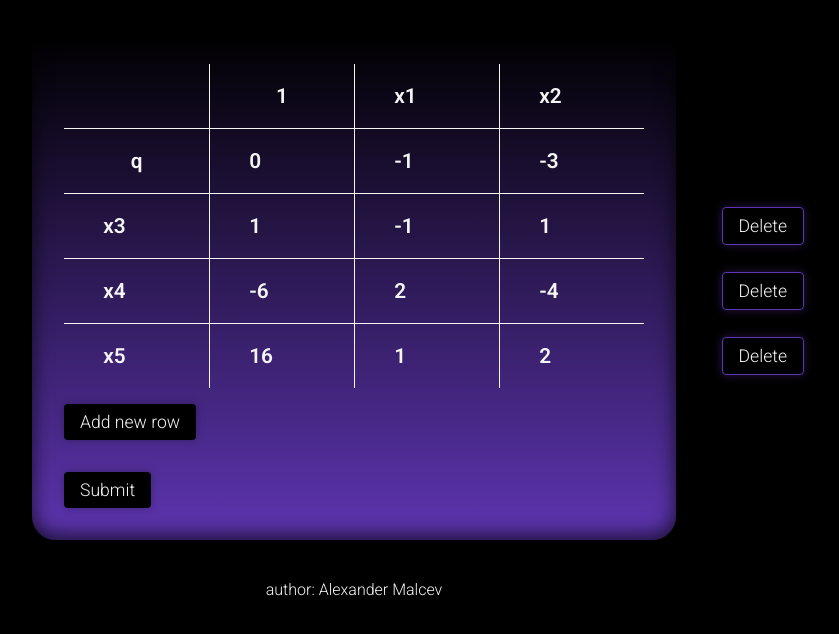
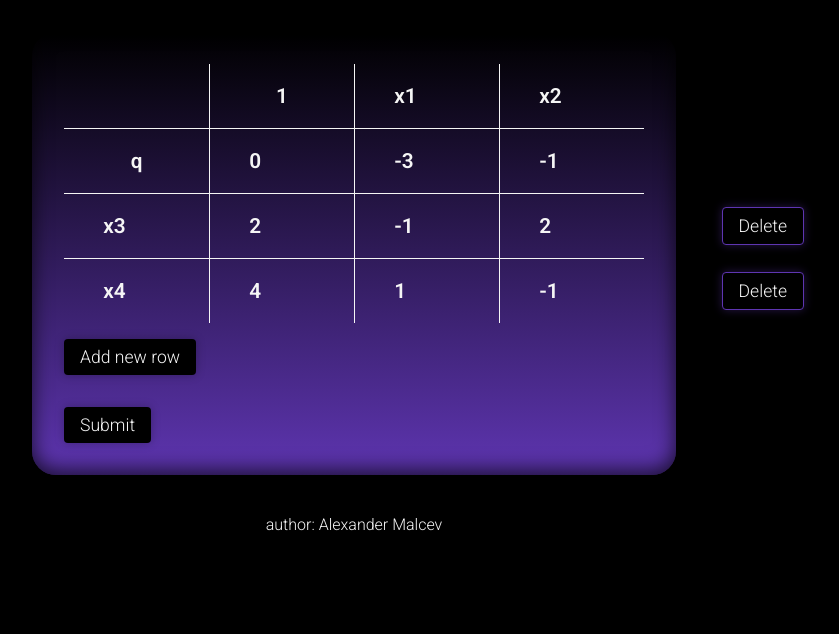
Before and after one commit to asmalcev/decision_theory_solver, a website built with webpack: page src/html/equations.html in a window 1280 px wide. Shown: the whole page, without its empty margins (286-1125 px from the left). Built offline with nearby package versions, Linux system fonts and the light colour scheme.

Commit message:
styles improvement

```diff
--- a/src/css/main.css
+++ b/src/css/main.css
@@ -259,6 +259,8 @@ a.portfolio {
 	display: block;
 
 	padding: 1rem;
+	border: 1px solid var(--white);
+	border-radius: var(--bdrs);
 
 	font-size: 1.2rem;
 	text-decoration: none;
--- a/src/js/equations.js
+++ b/src/js/equations.js
@@ -10,20 +10,20 @@ import { generateTable } from './table';
 // 	['q', '', '', ''],
 // ];
 
+// const initTableContent = [
+// 	['',   '1',  'x1', 'x2'],
+// 	['q',  '0',  '-1',  '-3'],
+// 	['x3', '1',  '-1',  '1'],
+// 	['x4', '-6', '2',   '-4'],
+// 	['x5', '16', '1',   '2'],
+// ];
+
 const initTableContent = [
 	['',   '1',  'x1', 'x2'],
-	['q',  '0',  '-1',  '-3'],
-	['x3', '1',  '-1',  '1'],
-	['x4', '-6', '2',   '-4'],
-	['x5', '16', '1',   '2'],
+	['q',  '0',  '-3',  '-1'],
+	['x3', '2',  '-1',  '2'],
+	['x4', '4',  '1',  '-1'],
 ];
-
-// const initTableContent = [
-// 	['',   '1',  'x1', 'x2'],
-// 	['q',  '0',  '-3',  '-1'],
-// 	['x3', '2',  '-1',  '2'],
-// 	['x4', '4',  '1',  '-1'],
-// ];
 
 const deleteRow = index => {
 	delete initTableContent[index];
```
Also changed, not shown: build/equation.bundle.js, build/index.css.
